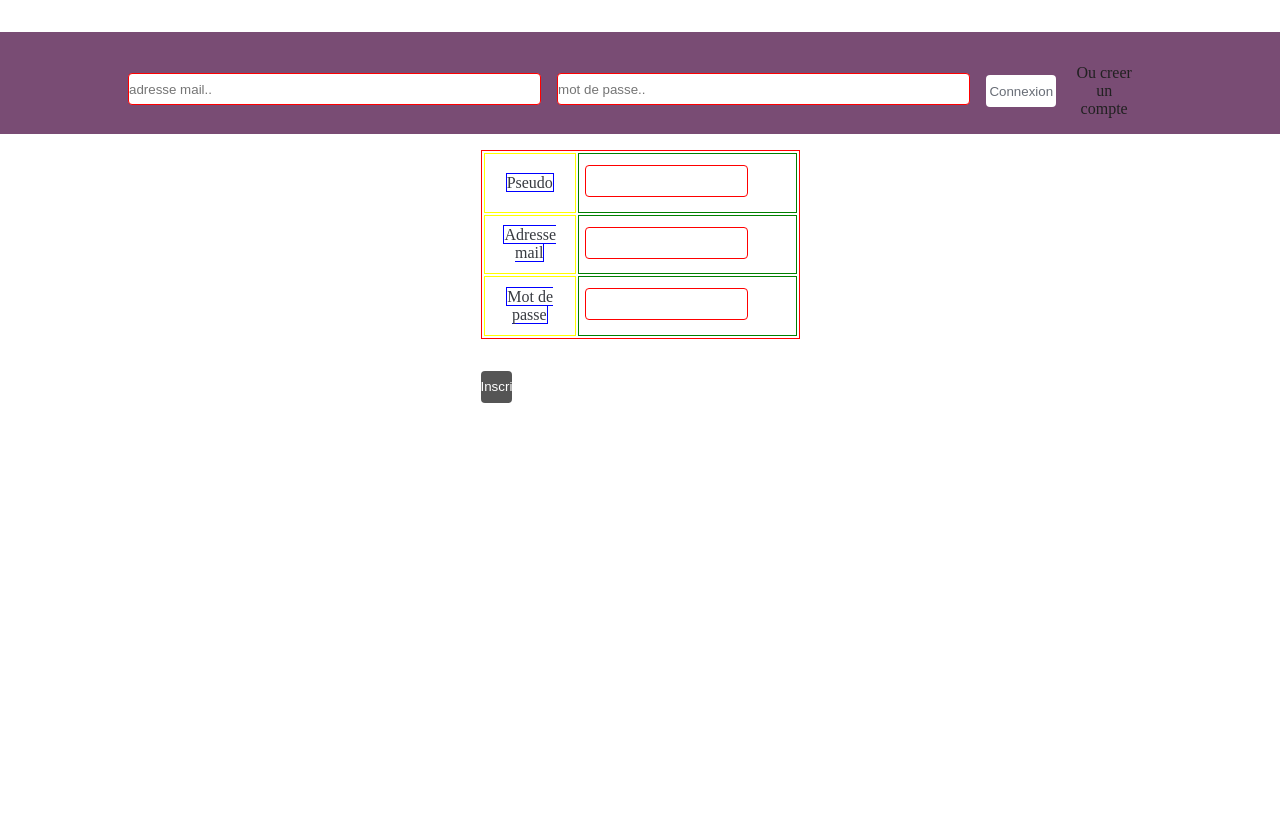
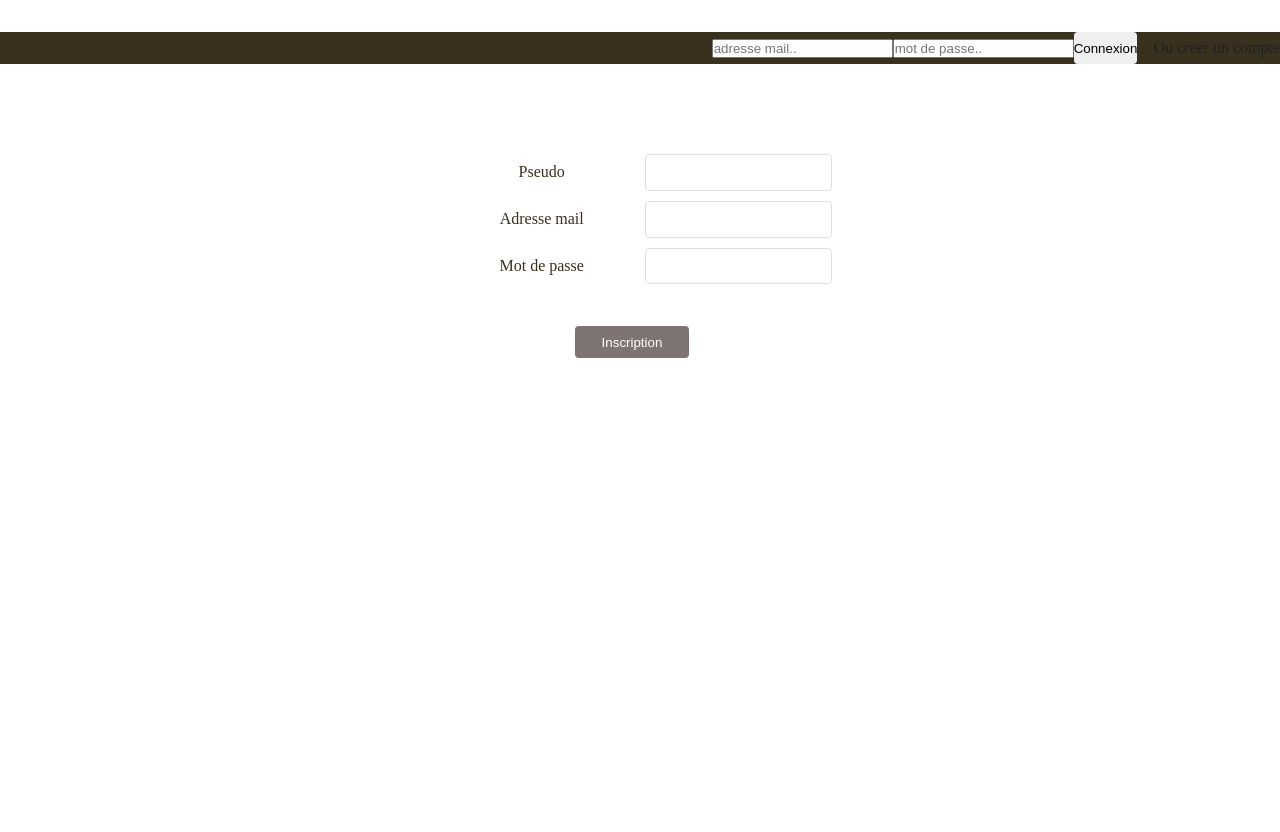
Before and after one commit to root-c137/MeilleureSerieFrancaise.fr, a Symfony app: template templates/Inscription/Inscription.html.twig in a window 1280 px wide. Run offline with Twig, Linux system fonts and the light colour scheme; the template is opened without the code that fills it, so the values that code supplies are empty; some libraries are stand-ins or nearby versions.

Commit message:
Inscription Front terminé..

```diff
--- a/public/CSS/Default.css
+++ b/public/CSS/Default.css
@@ -12,5 +12,5 @@ body
     font-family: "Ubuntu";
     font-weight:500;
     background-color: #FFF;
-    color:#373a40;
+    color:#39311d;
 }
--- a/public/CSS/Header.css
+++ b/public/CSS/Header.css
@@ -5,7 +5,7 @@ header
     flex-direction: row;
     justify-content: space-between;
     align-items: center;
-    background-color: #794c74;
+    background-color: #39311d;
     color:#FFF;
     margin-top:2rem;
 }
@@ -26,7 +26,7 @@ header ul li
     list-style: none;
 }
 
-.Menu
+#Header .Menu
 {
     width:30%;
     dispay:flex;
@@ -34,22 +34,23 @@ header ul li
     justify-content: center;
     align-items: center;
 }
-.Connexion, .Formulaire
+#Header .Connexion, .Formulaire
 {
     display:flex;
     flex-direction: row;
-    justify-content: space-between;
+    justify-content: center;
     align-items: center;
+    padding:0;
 }
 
-.Formulaire
+#Header .Formulaire
 {
-    width:100%;
+    width:60%;
     padding-top:1rem;
     justify-content: center;
     margin:auto;
 }
-.Formulaire input, .Formulaire button
+#Header .Formulaire input, .Formulaire button
 {
     margin-right:1rem;
     height:2rem;
@@ -58,14 +59,14 @@ header ul li
     border-radius:4px;
 }
 
-.Connexion button
+#Header .Connexion button
 {
     width:20%;
     color:#686d76;
     background-color:#FFF;
     padding:0.2rem;
 }
-.Connexion button:hover
+#Header .Connexion button:hover
 {
     color:#FFF;
     background-color:#373a40;
@@ -85,34 +86,34 @@ font-size:1rem;
     {
         height:auto;
     }
-    .Menu
+    #Header .Menu
     {
         display: none;
     }
-    .Connexion
+    #Header .Connexion
     {
         width:100%;
         flex-direction: column;
     }
-    .Formulaire
+    #Header .Formulaire
     {
         width:100%;
         flex-direction: column;
 
     }
-    .Formulaire input
+    #Header .Formulaire input
     {
         width:80%;
         margin-top:0.3rem;
         margin-bottom: 0.5rem;
     }
 
-    .Formulaire button
+    #Header .Formulaire button
     {
         width:40%;
         margin-right:0;
     }
-    .Create_c
+    #Header .Create_c
     {
         text-align: center;
         margin:1rem;
@@ -122,33 +123,33 @@ font-size:1rem;
 
 @media screen and (min-width: 600px)
 {
-    .Menu
+    #Header .Menu
     {
         display: none;
     }
-    .Connexion
+    #Header .Connexion
     {
         width:100%;
         flex-direction: row;
     }
-    .Formulaire
+    #Header .Formulaire
     {
         flex-direction: row;
         width:80%;
     }
-    .Formulaire input
+    #Header .Formulaire input
     {
         width:80%;
         margin-top:0.3rem;
         margin-bottom: 0.5rem;
     }
 
-    .Formulaire button
+    #Header .Formulaire button
     {
         width:40%;
         margin-right:0;
     }
-    .Create_c
+    #Header .Create_c
     {
         text-align: center;
         margin:1rem;
@@ -160,19 +161,19 @@ font-size:1rem;
 @media screen and (min-width: 700px)
 {
 
-    .Formulaire input
+    #Header .Formulaire input
     {
         width:40%;
         margin-top:0.3rem;
         margin-bottom: 0.5rem;
     }
 
-    .Formulaire button
+    #Header .Formulaire button
     {
         width:20%;
         margin-right:0;
     }
-    .Create_c
+    #Header .Create_c
     {
         text-align: center;
         margin:1rem;
@@ -184,12 +185,12 @@ font-size:1rem;
 @media screen and (min-width: 800px)
 {
 
-    .Formulaire input
+    #Header .Formulaire input
     {
         width:30%;
     }
 
-    .Formulaire button
+    #Header .Formulaire button
     {
         width:13%;
     }
@@ -200,12 +201,12 @@ font-size:1rem;
 @media screen and (min-width: 900px)
 {
 
-    .Formulaire input
+    #Header .Formulaire input
     {
         width:20%;
     }
 
-    .Formulaire button
+    #Header .Formulaire button
     {
         width:10%;
     }
--- a/public/CSS/Inscription.css
+++ b/public/CSS/Inscription.css
@@ -2,57 +2,58 @@
 {
     width:50%;
     margin:auto;
+    margin-top:3rem;
 }
 
-#Inscription table
-{
-    width:100%;
-    border-collapse: separate;
-    border:1px solid red;
 
-}
 
 #Inscription .Formulaire
 {
+    width:100%;
     display: flex;
     flex-direction: column;
+    align-items: center;
+    justify-content: center;
+    padding:2rem;
 }
 
-.Formulaire input
+#Inscription .Formulaire form
 {
-    width:80%;
-    border:1px solid red;
+    width:100%;
 }
 
-.Formulaire table td
+#Inscription .Formulaire table
+{
+    width:70%;
+    margin:auto;
+    text-align: center;
+    border-collapse: separate;
+    border-spacing: 10px;
+}
+
+#Inscription .Formulaire td
 {
     width:50%;
-    border:1px solid green;
-    padding:0.4rem;
+}
+#Inscription .Formulaire table input
+{
+    width:100%;
+    height:2.3rem;
+    border:1px solid #e0e0e0;
+    outline: none;
+    border-radius:4px;
 }
 
-.Formulaire table .Label
+#Inscription .GoInscription
 {
-    width:20%;
-    border:1px solid yellow;
-    text-align: center;
+    width:30%;
+    height:2rem;
+    margin-top:2rem;
+    color:#FFF;
+    background-color: #7e7474;
 }
-.Formulaire label
+#Inscription .GoInscription:hover
 {
-    width:100%;
-    border:1px solid blue;
-}
-
-.Formulaire .GoInscription
-{
-    width:10%;
-    margin-top:2rem;
-    background-color: #555555;
-    color:#FFF;
-}
-.Formulaire .GoInscription:hover
-{
-    background-color: #FFF;
-    color:#555555;
+    background-color: #c4b6b6;
     cursor:pointer;
 }
--- a/templates/Inscription/Inscription.html.twig
+++ b/templates/Inscription/Inscription.html.twig
@@ -34,9 +34,12 @@
                         <td><input type="password" name="Pass" id="Pass"/></td>
                     </tr>
 
+                    <tr>
+                        <td colspan="2"><button type="submit" class="GoInscription">Inscription</button></td>
+                    </tr>
+
                 </table>
 
-                <button type="submit" class="GoInscription">Inscription</button>
             </form>
 
 
```
